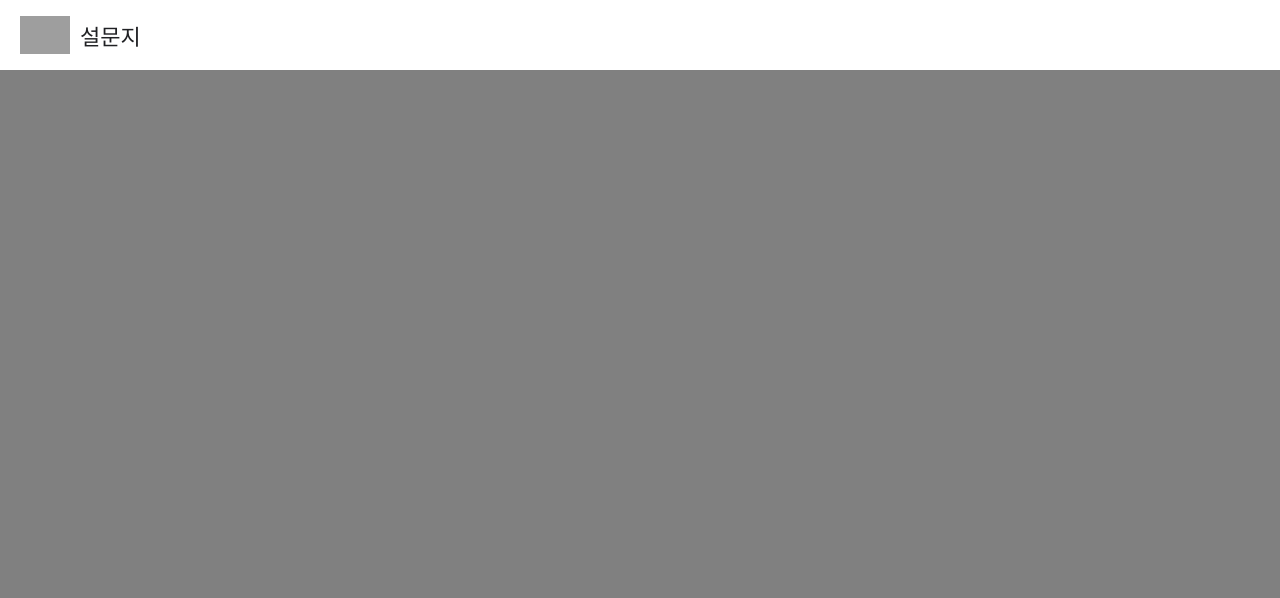
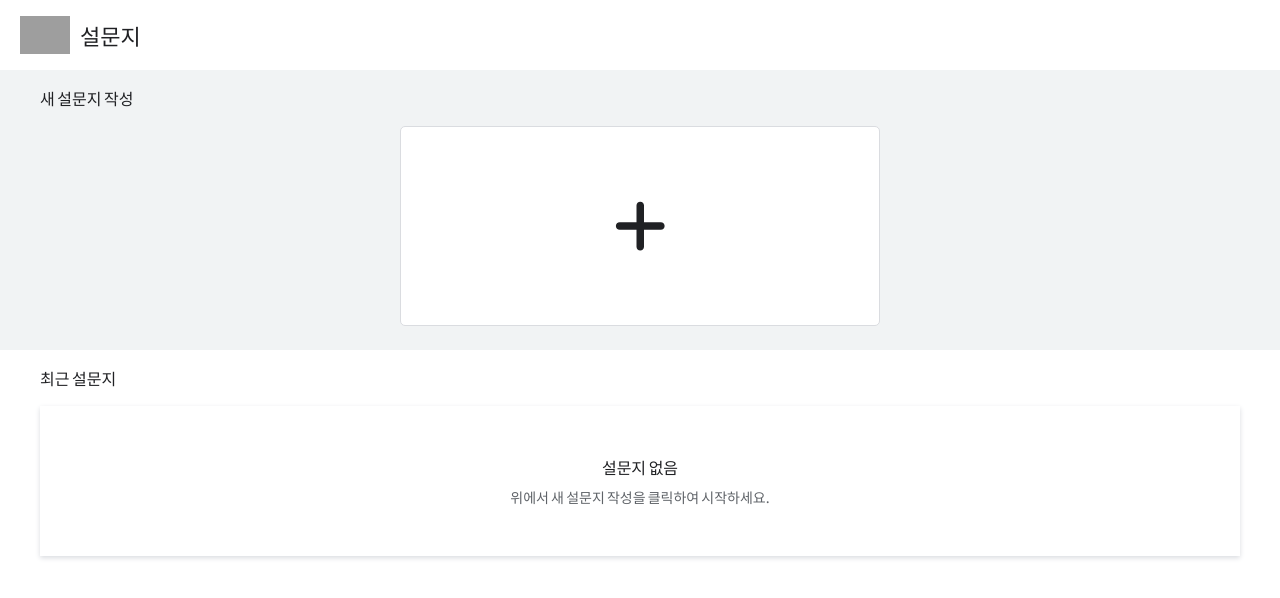
Before and after one commit to choseongchan3712/portfolio-survey-app, a React (Create React App) app: page /#/ in a window 1280 px wide. Shown: the top 598 px of the page. Built offline with nearby package versions, Linux system fonts and the light colour scheme; grey boxes are pictures that could not be loaded.

Commit message:
main_page complete

```diff
--- /dev/null
+++ b/src/Components/main/NewPageWrap.tsx
@@ -0,0 +1,60 @@
+import { faPlus } from "@fortawesome/free-solid-svg-icons";
+import { FontAwesomeIcon } from "@fortawesome/react-fontawesome";
+import { Link } from "react-router-dom";
+import styled from "styled-components";
+
+const Container = styled.div`
+  width: 100%;
+  height: 350px;
+  padding-top: 70px;
+  background-color: var(--gray-1);
+  display: flex;
+  justify-content: center;
+  .contents {
+    max-width: 1200px;
+    width: 100%;
+    height: 100%;
+    display: flex;
+    flex-direction: column;
+    align-items: center;
+    .title {
+      width: 100%;
+      padding: 20px 0;
+      color: var(--main-color);
+      font-size: var(--normal-size);
+      font-weight: 400;
+    }
+    a {
+      height: 200px;
+      width: 40%;
+      background-color: var(--box-color);
+      border: 1px solid var(--border-color);
+      border-radius: 5px;
+      font-size: 60px;
+      display: flex;
+      align-items: center;
+      justify-content: center;
+      color: var(--main-color);
+      transition: 0.25s;
+      &:hover {
+        border: 1px solid var(--point-color);
+        color: var(--point-color);
+      }
+    }
+  }
+`;
+
+const NewPageWrap = (): JSX.Element => {
+  return (
+    <Container>
+      <div className="contents">
+        <div className="title">새 설문지 작성</div>
+        <Link to={"/new_page"}>
+          <FontAwesomeIcon icon={faPlus} />
+        </Link>
+      </div>
+    </Container>
+  );
+};
+
+export default NewPageWrap;
--- /dev/null
+++ b/src/Components/main/SavedContentsWrap.tsx
@@ -0,0 +1,44 @@
+import styled from "styled-components";
+
+const Container = styled.div`
+  width: 100%;
+  min-height: 150px;
+  display: flex;
+  justify-content: center;
+  align-items: center;
+  background-color: var(--box-color);
+  .no_contents {
+    width: 100%;
+    min-height: 150px;
+    display: flex;
+    flex-direction: column;
+    align-items: center;
+    justify-content: center;
+    box-shadow: 0 2px 5px var(--border-color);
+    .heading {
+      color: var(--main-color);
+      font-size: var(--normal-size);
+      padding-bottom: 15px;
+      font-weight: 400;
+    }
+    .detail {
+      color: var(--gray-4);
+      font-size: var(--small-size);
+    }
+  }
+`;
+
+const SavedContentsWrap = (): JSX.Element => {
+  return (
+    <Container>
+      <div className="no_contents">
+        <div className="heading">설문지 없음</div>
+        <div className="detail">
+          위에서 새 설문지 작성을 클릭하여 시작하세요.
+        </div>
+      </div>
+    </Container>
+  );
+};
+
+export default SavedContentsWrap;
--- /dev/null
+++ b/src/Components/main/SavedPageWrap.tsx
@@ -0,0 +1,29 @@
+import styled from "styled-components";
+import SavedContentsWrap from "./SavedContentsWrap";
+
+const Container = styled.div`
+position: relative;
+width: 100%;
+display: flex;
+justify-content: center;
+.contents {
+  max-width: 1200px;
+  width: 100%;
+  .title {
+    font-size: var(--normal-size);
+    color: var(--main-color);
+    padding: 20px 0;
+  }
+}
+`;
+
+const SavedPageWrap = ():JSX.Element => {
+  return <Container>
+    <div className="contents">
+      <div className="title">최근 설문지</div>
+      <SavedContentsWrap />
+    </div>
+  </Container>;
+};
+
+export default SavedPageWrap;
--- a/src/Page/Main.tsx
+++ b/src/Page/Main.tsx
@@ -1,5 +1,7 @@
 import styled from "styled-components";
-import MainHeader from "../Components/MainHeader";
+import MainHeader from "../Components/main/MainHeader";
+import NewPageWrap from "../Components/main/NewPageWrap";
+import SavedPageWrap from "../Components/main/SavedPageWrap";
 
 const Container = styled.div`
   position: relative;
@@ -9,6 +11,7 @@ const Container = styled.div`
   width: 100vw;
   min-height: 100vh;
   height: 100%;
+  background-color: var(--box-color);
   .wrap {
     width: 100%;
     min-height: 100vh;
@@ -17,7 +20,6 @@ const Container = styled.div`
     z-index: 0;
     top: 0;
     left: 0;
-    background-color: gray;
   }
 `;
 
@@ -25,7 +27,10 @@ const Main = (): JSX.Element => {
   return (
     <Container>
       <MainHeader />
-      <div className="wrap"></div>
+      <div className="wrap">
+        <NewPageWrap />
+        <SavedPageWrap />
+      </div>
     </Container>
   );
 };
```
Also changed, not shown: src/Components/main/MainHeader.tsx (renamed from src/Components/MainHeader.tsx).
